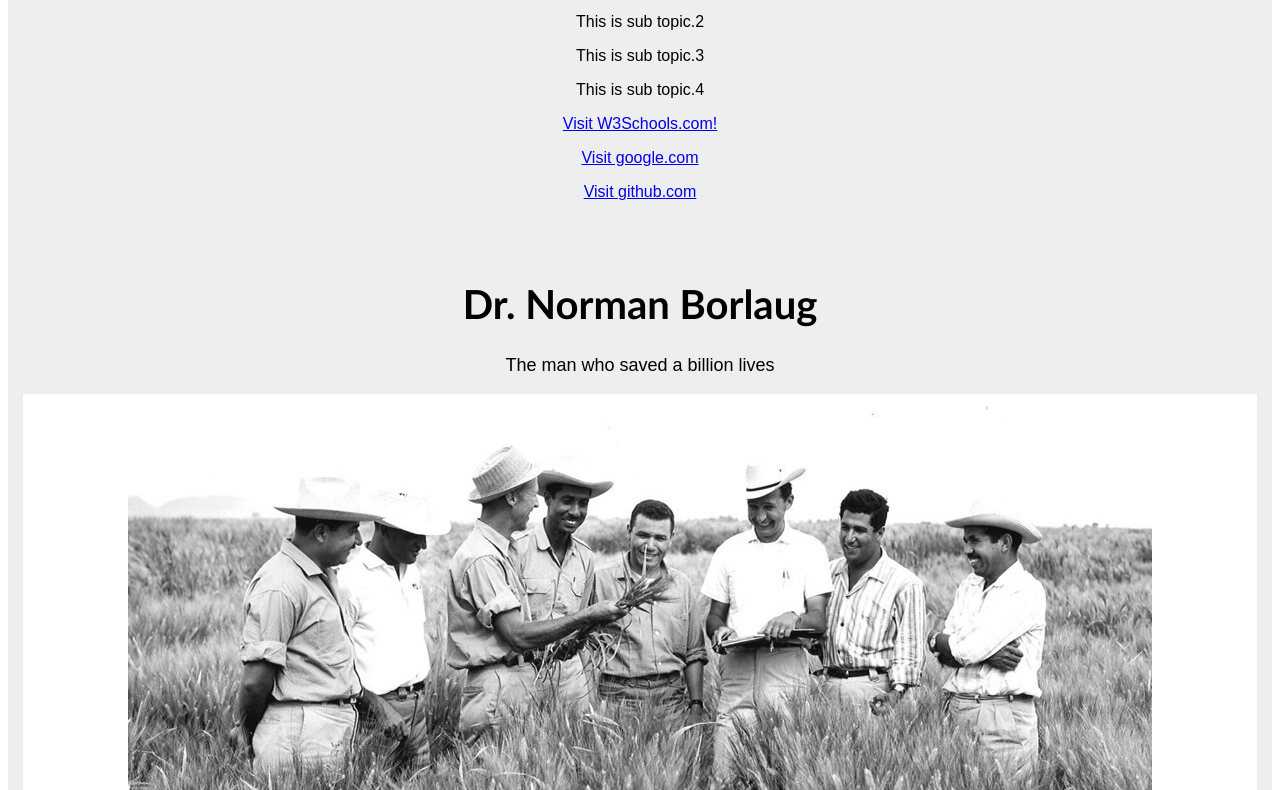
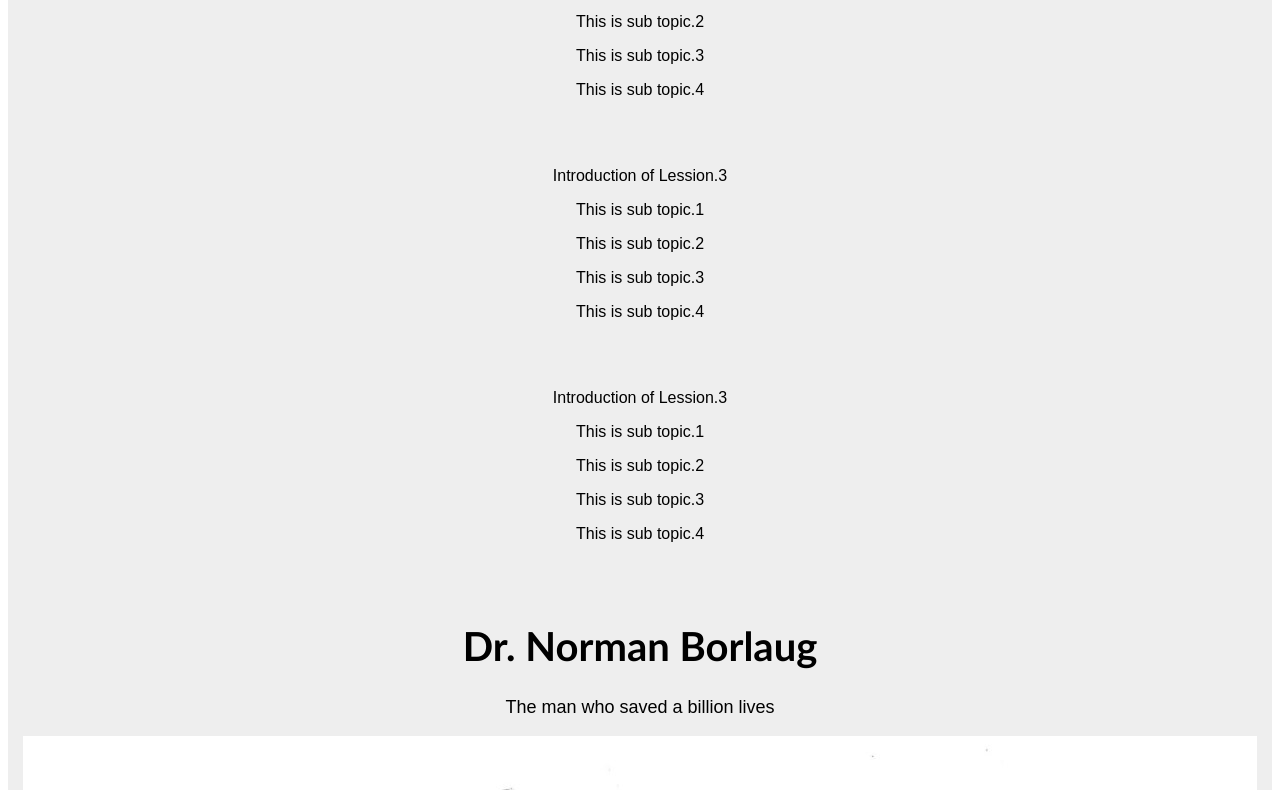
Before and after one commit to Momooou/TributePage, a plain HTML site: page index.html in a window 1280 px wide. Shown: the part 670-1460 px from the top of the page. Drawn offline with Linux system fonts and the light colour scheme; a web font is replaced by a local one.

Commit message:
Update index.html

```diff
--- a/index.html
+++ b/index.html
@@ -10,17 +10,6 @@
     <div id="navBar">
         <div class="navComponent" id="web-title">Tribute Page</div>
         <div class="navComponent" id="author">By Morris</div>
-        <!-- <ul id="buttons">
-            <li id="like-button">
-                <a href="index.html"><img src="/buttonIcons/heart.png" alt=""></a>
-            </li>
-            <li id="home-button">
-                <a href="index.html"><img src="/buttonIcons/home.png" alt=""></a>
-            </li>
-            <li id="about-button">
-                <a href="index.html"><img src="/buttonIcons/about.png" alt=""></a>
-            </li>
-        </ul> -->
     </div>
 
     <div id="main">
@@ -48,9 +37,20 @@
   <p>This is sub topic.2</p>
   <p>This is sub topic.3</p>
   <p>This is sub topic.4</p>
-  <p><a href="https://www.w3schools.com/">Visit W3Schools.com!</a></p>
-  <p><a href="https://www.google.com/">Visit google.com</a></p>
-  <p><a href="https://www.github.com/">Visit github.com</a></p>
+          <br />
+  <br />
+  <p id="lession4">Introduction of Lession.3</p>
+  <p>This is sub topic.1</p>
+  <p>This is sub topic.2</p>
+  <p>This is sub topic.3</p>
+  <p>This is sub topic.4</p>
+          <br />
+  <br />
+  <p id="lession5">Introduction of Lession.3</p>
+  <p>This is sub topic.1</p>
+  <p>This is sub topic.2</p>
+  <p>This is sub topic.3</p>
+  <p>This is sub topic.4</p>
   <br />
   <br />
         <h1 id="title">Dr. Norman Borlaug</h1>
@@ -92,6 +92,11 @@
             </ul>
             <p id="tribute-link">If you have time, you should read more about this incredible human being on his <a href="https://en.wikipedia.org/wiki/Norman_Borlaug" target="_blank">Wikipedia entry</a>.</b>
             </p>
+              <p><a href="https://www.w3schools.com/">Visit W3Schools.com!</a></p>
+              <p><a href="https://www.google.com/">Visit google.com</a></p>
+              <p><a href="https://www.github.com/">Visit github.com</a></p>
+              <p><a href="https://www.youtube.com/">Visit youtube.com</a></p>
+
         </div>
     </div>
 </body>
```
